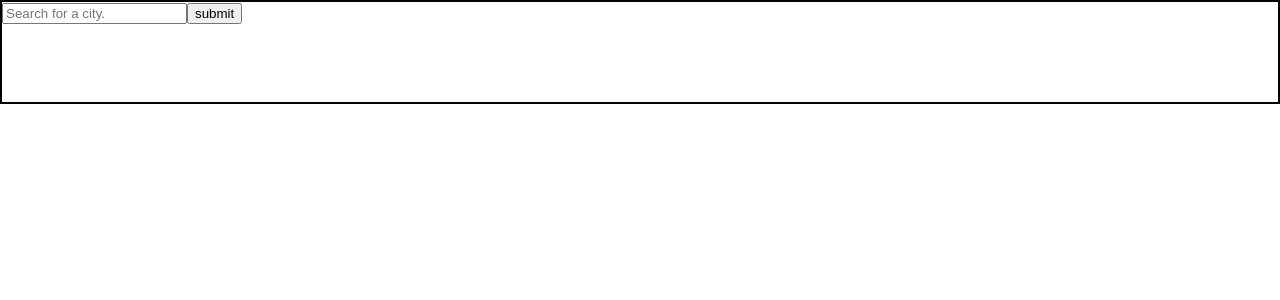
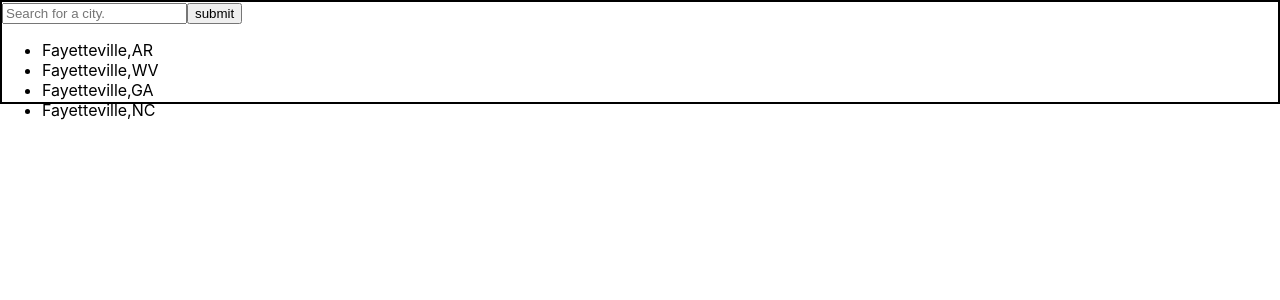
Before and after one commit to aaronlmjohnson/Weather-App, a React (Create React App) app: page / in a window 1280 px wide. Shown: the top 300 px of the page. Built offline with nearby package versions, Linux system fonts and the light colour scheme.

Commit message:
style: added DropDownMenu styling

```diff
--- a/src/App.js
+++ b/src/App.js
@@ -7,9 +7,13 @@ function App() {
   const { weatherData, loadWeatherData } = useLoadWeatherAPI();
   const { locationData, loadLocationData } = useLoadLocationAPI();
 
+  const handleChange = (e)=>{
+    console.log(e.target.value);
+  }
+
   return (
     <div className="App">
-      <Navbar />
+      <Navbar locations={["Fayetteville,AR", "Fayetteville,WV", "Fayetteville,GA", "Fayetteville,NC"]}/>
     </div>
   );
 }
--- a/src/components/DropDownMenu.js
+++ b/src/components/DropDownMenu.js
@@ -1,11 +1,10 @@
 import "./DropDownMenu.css";
 
-const DropDownMenu = ()=>{
+const DropDownMenu = (props)=>{
+    const { locations } = props;
     return (
         <ul className="drop-down-menu">
-            <li><a href="#">Thing 1</a></li>
-            <li><a href="#">Thing 2</a></li>
-            <li><a href="#">Thing 3</a></li>
+            {locations.map((location)=> <li>{location}</li>)}
         </ul>
     );
 }
--- a/src/components/Navbar.js
+++ b/src/components/Navbar.js
@@ -1,11 +1,11 @@
 import SearchForm from "./SearchForm";
 import "./Navbar.css";
 
-const Navbar = ()=>{
-
+const Navbar = (props)=>{
+    const { locations } = props;
     return (
         <nav id="navbar">
-            <SearchForm />
+            <SearchForm locations={locations}/>
         </nav>
     );
 }
--- a/src/components/SearchForm.js
+++ b/src/components/SearchForm.js
@@ -1,11 +1,13 @@
+import DropDownMenu from "./DropDownMenu";
 import "./Navbar.css";
 
-const SearchForm = ()=>{
-
+const SearchForm = (props)=>{
+    const { locations } = props;
     return (
         <form id="location-search-form">
             <input type="text" placeholder="Search for a city." />
             <input type="submit" value="submit" />
+            <DropDownMenu locations = {locations} />
         </form>
     );
 }
```
Also changed, not shown: src/components/DropDownMenu.css (added).
